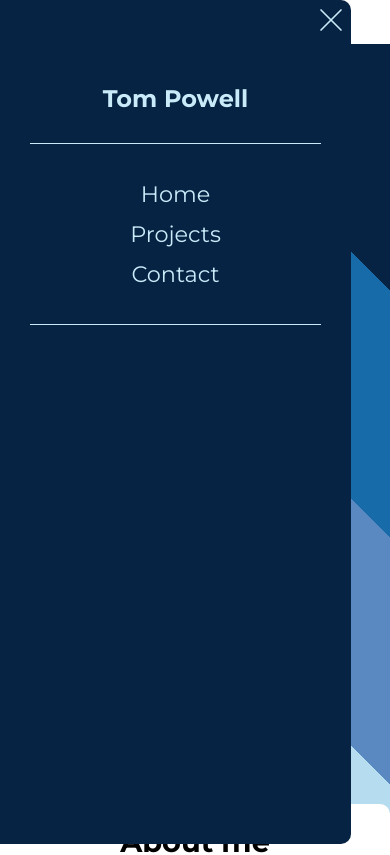
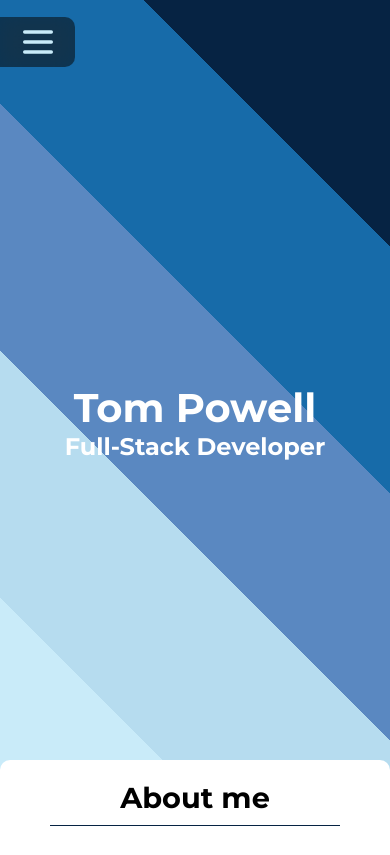
Before and after one commit to Tom2612/Portfolio, a React (Vite) app: page / in a window 390 px wide. Shown: the top 855 px of the page. Built offline with nearby package versions, Linux system fonts and the light colour scheme.

Commit message:
Added menu controls in mobile

```diff
--- a/src/components/Header.css
+++ b/src/components/Header.css
@@ -42,10 +42,12 @@
         top: 0;
         height: 100vh;
         width: 90vw;
+        transition: transform .3s ease-in-out;
     }
     .menu h1{
         width: 100%;
-        margin-top: 40px;
+        font-size: 2rem;
+        margin-top: 70px;
         display: inline-block;
         text-align: center;
     }
@@ -62,10 +64,35 @@
         line-height: 2.5rem;
     }
     .close {
-        text-align: right;
+        position: fixed;
+        top: 2vh;
+        width: 75px;
+        padding: 5px;
+        display: flex;
+        justify-content: center;
+        align-items: center;
+        text-align: left;
+        /* border: 2px solid white; */
     }
     .open {
-        width: fit-content;
+        padding: 5px;
+        display: flex;
+        justify-content: center;
+        align-items: center;
+        position: fixed;
+        top: 2vh;
+        width: 75px;
+        border-radius: 0 10px 10px 0;
+        background-color: rgb(0, 0, 0, 0.5);
+        backdrop-filter: saturate(80%) blur(10px);
+    }
+
+
+    .hide {
+        transform: translateX(-100vw);
+    }
+    .show {
+        transform: translateX(0);
     }
 
 }
--- a/src/components/Header.jsx
+++ b/src/components/Header.jsx
@@ -3,11 +3,15 @@ import './Header.css';
 import { IconX, IconMenu2 } from '@tabler/icons-react';
 
 export default function Header() {
-  const [menu, setMenu] = useState(false);
+  // const [menu, setMenu] = useState(false);
+  const [visible, setVisible] = useState('hide');
 
   const handleMenuControl = () => {
-    setMenu(prev => !prev);
-    console.log(menu);
+    if (visible === 'hide') {
+      setVisible('show');
+    } else {
+      setVisible('hide');
+    }
   }
 
   return (
@@ -23,12 +27,12 @@ export default function Header() {
 
       <div className='desktop-hide'>
         <div className='open' onClick={handleMenuControl}>
-          <IconMenu2 size={40} stroke={1}/>
+          <IconMenu2 size={40} stroke={2} color='#C9EBF9'/>
         </div>
 
-        <div className='menu'>
-          <div className='close'>
-            <IconX size={40} stroke={1}/>
+        <div className={`menu ${visible}`}>
+          <div className='close' onClick={handleMenuControl}>
+            <IconX size={40} stroke={1} color='#C9EBF9'/>
           </div>
           <h1>Tom Powell</h1>
           <ul>
```
